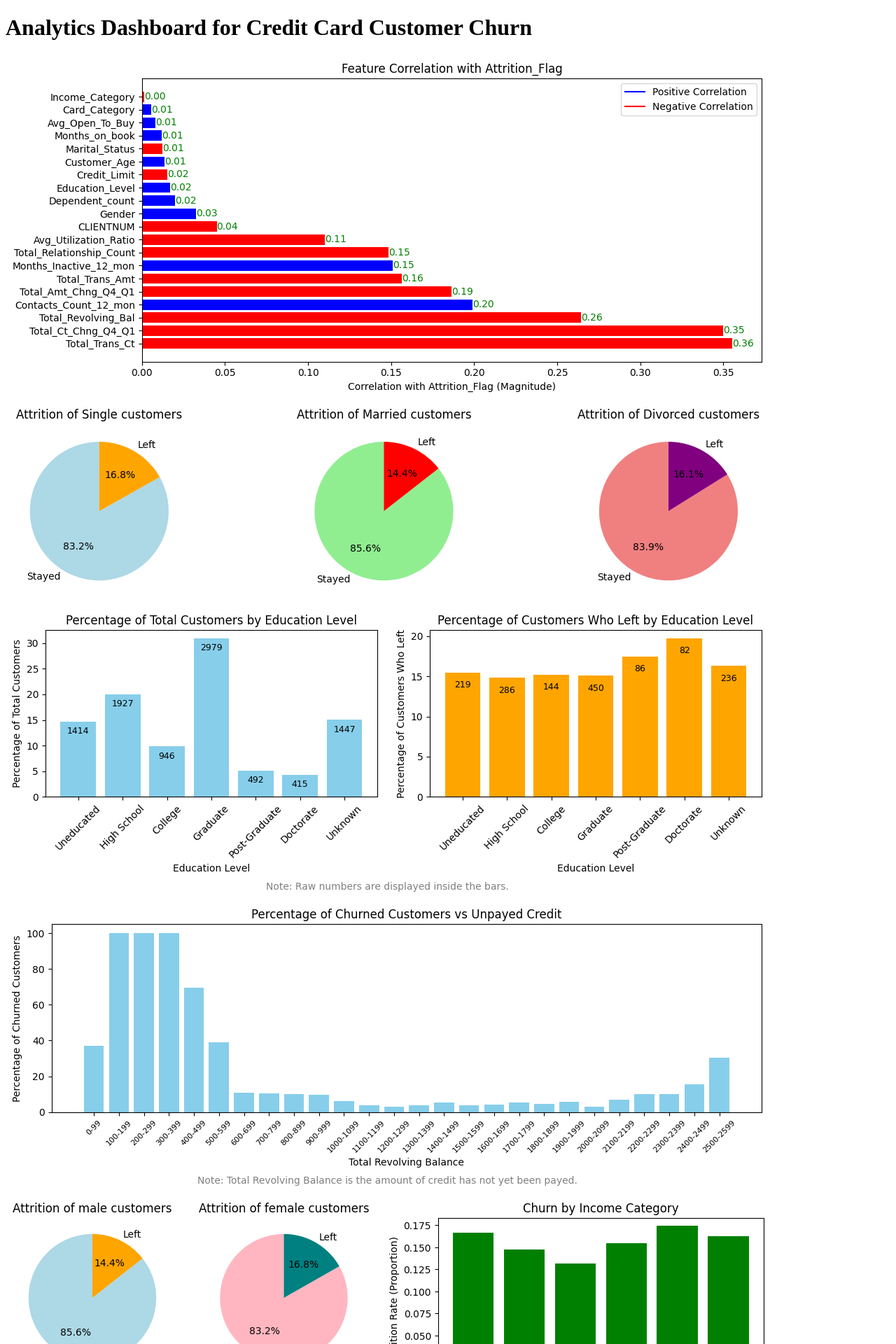
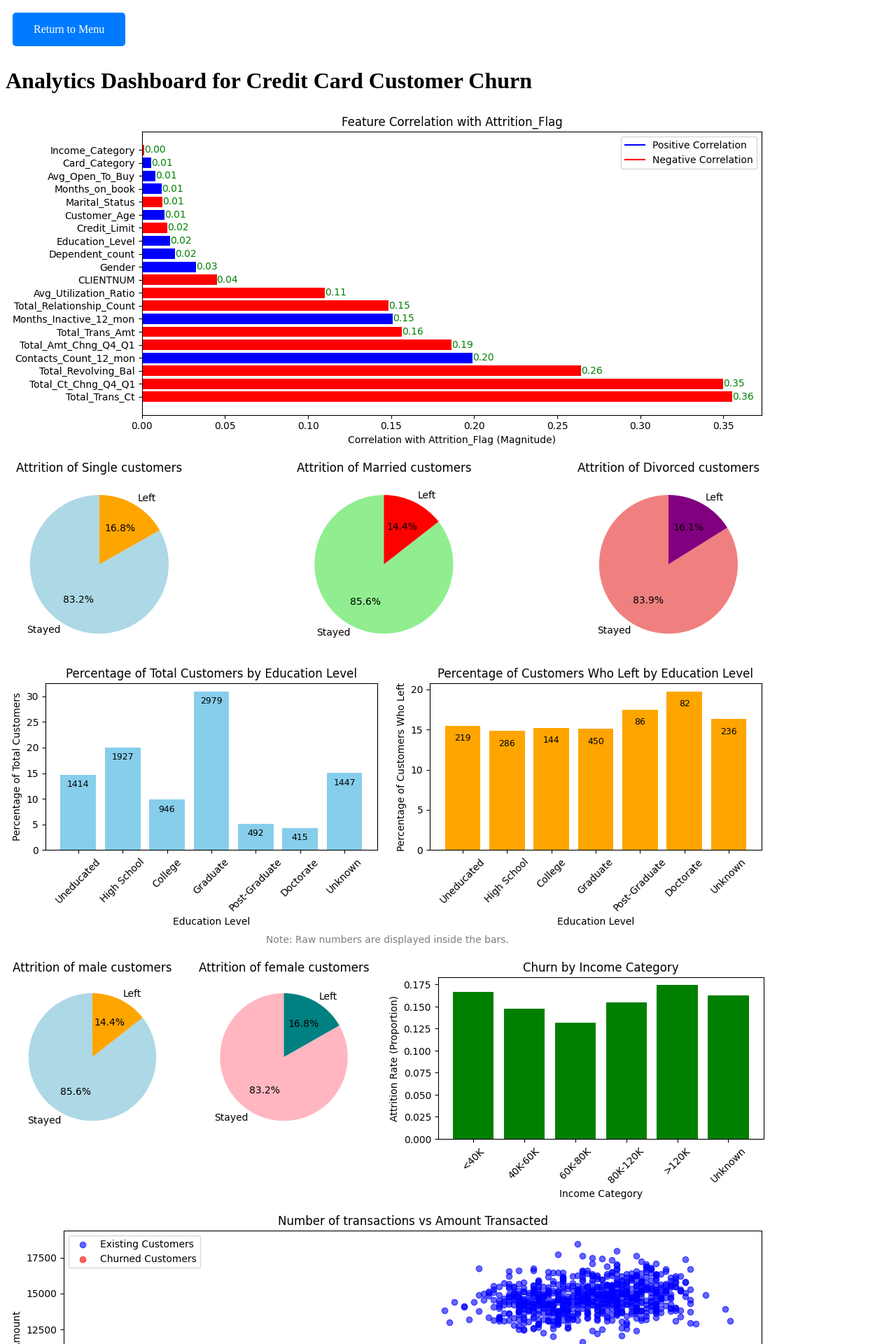
Before and after one commit to RickSlick3/CustomerChurn-AzureWebApp, a Flask app: template templates/dashboard.html in a window 1280 px wide. Shown: the top 1920 px of the page at 70% size. Run offline with Flask 3, Linux system fonts and the light colour scheme; the template is opened without the code that fills it, so the values that code supplies are empty; parts of the project's set-up code (start-up, migrations or seed data) failed here and were passed over.

Commit message:
dashboard fixes

```diff
--- a/app.py
+++ b/app.py
@@ -71,7 +71,7 @@ def dashboard():
     edu_attrition(mapped_df)
     age_plot(mapped_df)
     transactions_plot(mapped_df)
-    credit_plot(mapped_df)
+    # credit_plot(mapped_df)
     return render_template('dashboard.html')
 
 @app.route("/churn")
@@ -81,11 +81,6 @@ def churn():
     knn_classifier(mapped_df)
     return render_template('churn.html')
 
-# @app.route("/corr")
-# def corr():
-#     corr_heatmap(mapped_df)
-#     return render_template('corr.html')
-
 
 if __name__ == '__main__':
     app.run(host="0.0.0.0", port=8000, debug=os.getenv('FLASK_ENV') == 'development')
--- a/templates/churn.html
+++ b/templates/churn.html
@@ -16,7 +16,7 @@
     </style>
 </head>
 <body>
-    <h1>Machine Learnin Analysis for Credit Card Customer Churn</h1>
+    <h1>Machine Learning Analysis for Credit Card Customer Churn</h1>
     <div class="dashboard">
         <div class="chart-container">
             <div class="chart1">
--- a/templates/dashboard.html
+++ b/templates/dashboard.html
@@ -10,9 +10,32 @@
             margin-right: 10px;    /* Add space between the two divs (optional) */
             text-align: center;    /* Optional: center the image within the div */
         }
+        /* Button styling */
+        .button {
+            display: inline-block;
+            padding: 15px 30px;
+            margin: 10px;
+            font-size: 16px;
+            color: white;
+            background-color: #007BFF;
+            border: none;
+            border-radius: 5px;
+            text-decoration: none;
+            cursor: pointer;
+            transition: background-color 0.3s ease, transform 0.2s ease;
+        }
+        .button:hover {
+            background-color: #0056b3;
+            transform: translateY(-2px);
+        }
+        .button:active {
+            background-color: #003d7a;
+            transform: translateY(0);
+        }
     </style>
 </head>
 <body>
+    <a href="/welcome" class="button">Return to Menu</a>
     <h1>Analytics Dashboard for Credit Card Customer Churn</h1>
     <div class="dashboard">
         <div class="chart-container">
@@ -25,9 +48,9 @@
             <div class="chart3">
                 <img src="{{ url_for('static', filename='images/edu_attrition.png') }}" alt="Churn by education">
             </div>
-            <div class="chart4">
+            <!-- <div class="chart4">
                 <img src="{{ url_for('static', filename='images/credit_plot.png') }}" alt="Churn by Credit">
-            </div>
+            </div> -->
             <div class="chart5">
                 <img src="{{ url_for('static', filename='images/gender_attrition.png') }}" alt="Churn by Gender">
             </div>
```
Also changed, not shown: templates/alldata.html (+23 -0 lines), templates/data.html (+23 -0 lines), utils/dashboard_utils.py (+66 -57 lines).
